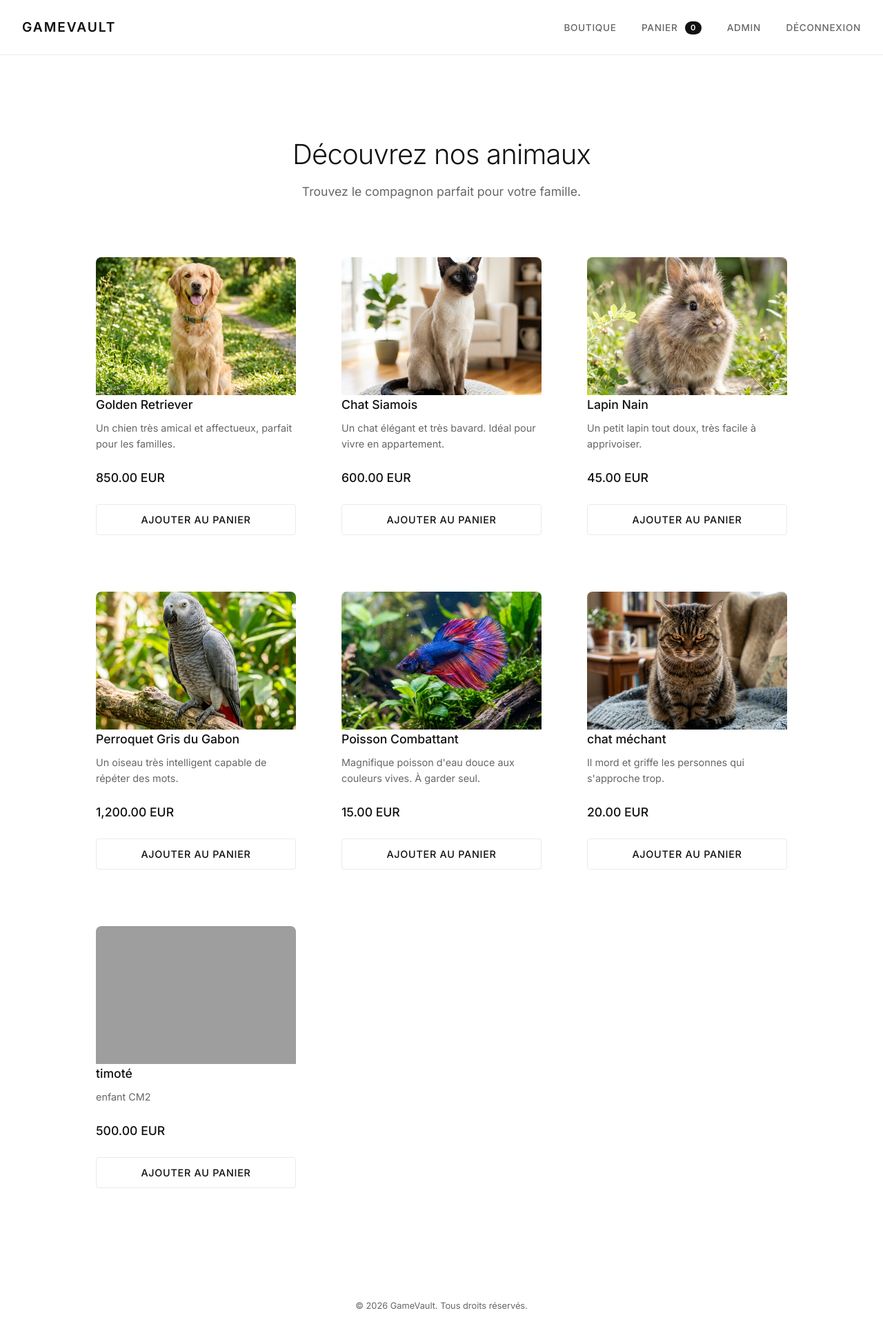
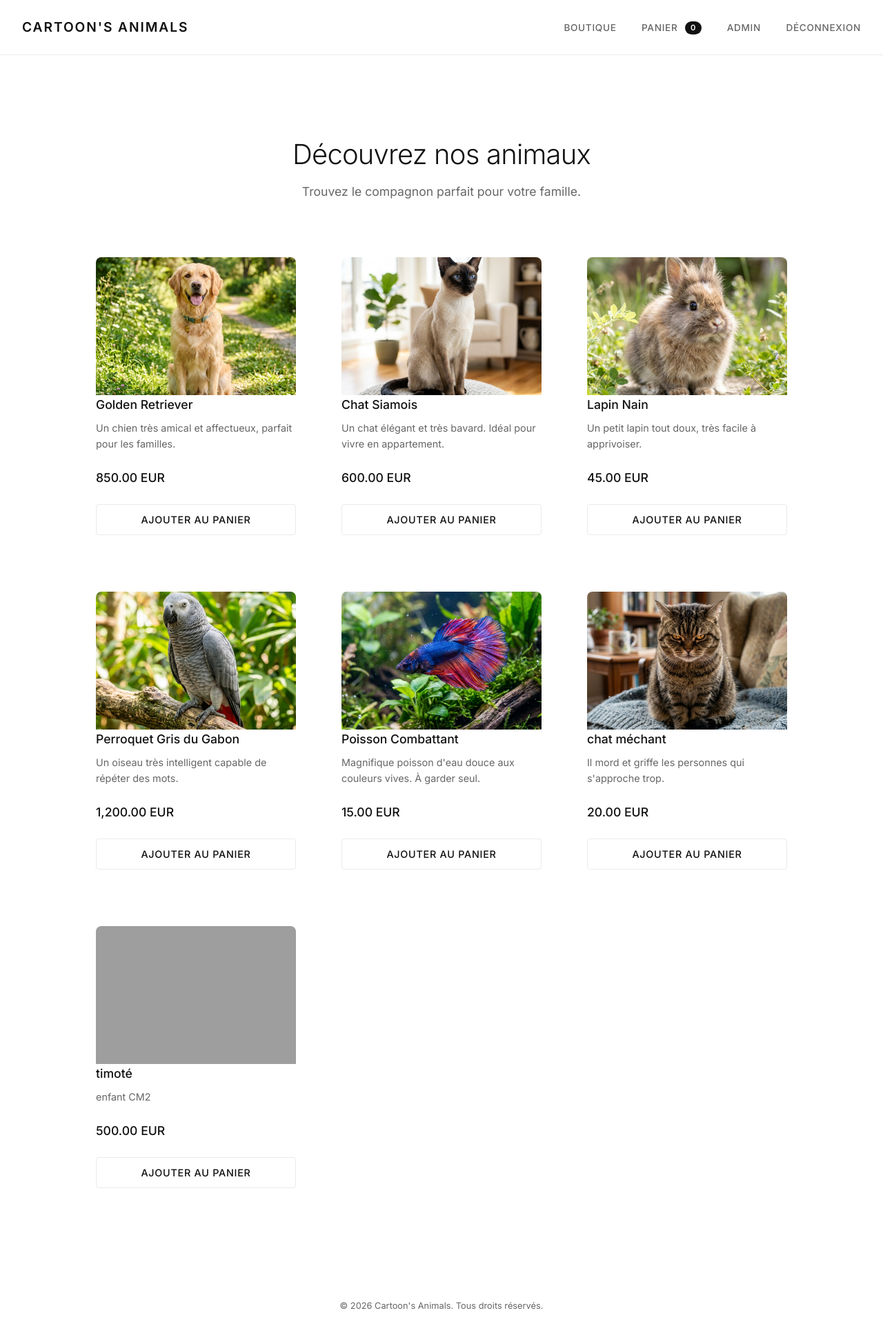
Before and after one commit to DZTic/e_commerce, a PHP site: page /index.php in a window 1280 px wide. Shown: the whole page at 69% size. Run offline with PHP 8.4, Linux system fonts and the light colour scheme; the visitor is signed in with stand-in values (Sample User, id 1); data comes from the database, SQL or seed files in the repository; grey boxes are pictures that could not be loaded.

Commit message:
Add files via upload

```diff
--- a/includes/footer.php
+++ b/includes/footer.php
@@ -1,6 +1,6 @@
     </div> <!-- End container -->
     <footer style="text-align: center; padding: 2rem; color: var(--text-muted); font-size: 0.8rem; margin-top: 5rem; border-top: 1px solid var(--glass-border);">
-        &copy; <?= date('Y') ?> GameVault. Tous droits réservés.
+        &copy; <?= date('Y') ?> Cartoon's Animals. Tous droits réservés.
     </footer>
 </body>
 </html>
--- a/includes/header.php
+++ b/includes/header.php
@@ -17,7 +17,7 @@ if (isset($_SESSION['user_id'])) {
 <head>
     <meta charset="UTF-8">
     <meta name="viewport" content="width=device-width, initial-scale=1.0">
-    <title>GameVault - Boutique</title>
+    <title>Cartoon's Animals - Boutique</title>
     <link rel="preconnect" href="https://fonts.googleapis.com">
     <link rel="preconnect" href="https://fonts.gstatic.com" crossorigin>
     <link href="https://fonts.googleapis.com/css2?family=Inter:wght@300;400;500;600;700&display=swap" rel="stylesheet">
@@ -25,7 +25,7 @@ if (isset($_SESSION['user_id'])) {
 </head>
 <body>
     <nav>
-        <div class="logo">GameVault</div>
+        <div class="logo">Cartoon's Animals</div>
         <div>
             <a href="index.php">Boutique</a>
             <?php if (isset($_SESSION['user_id'])): ?>
```
